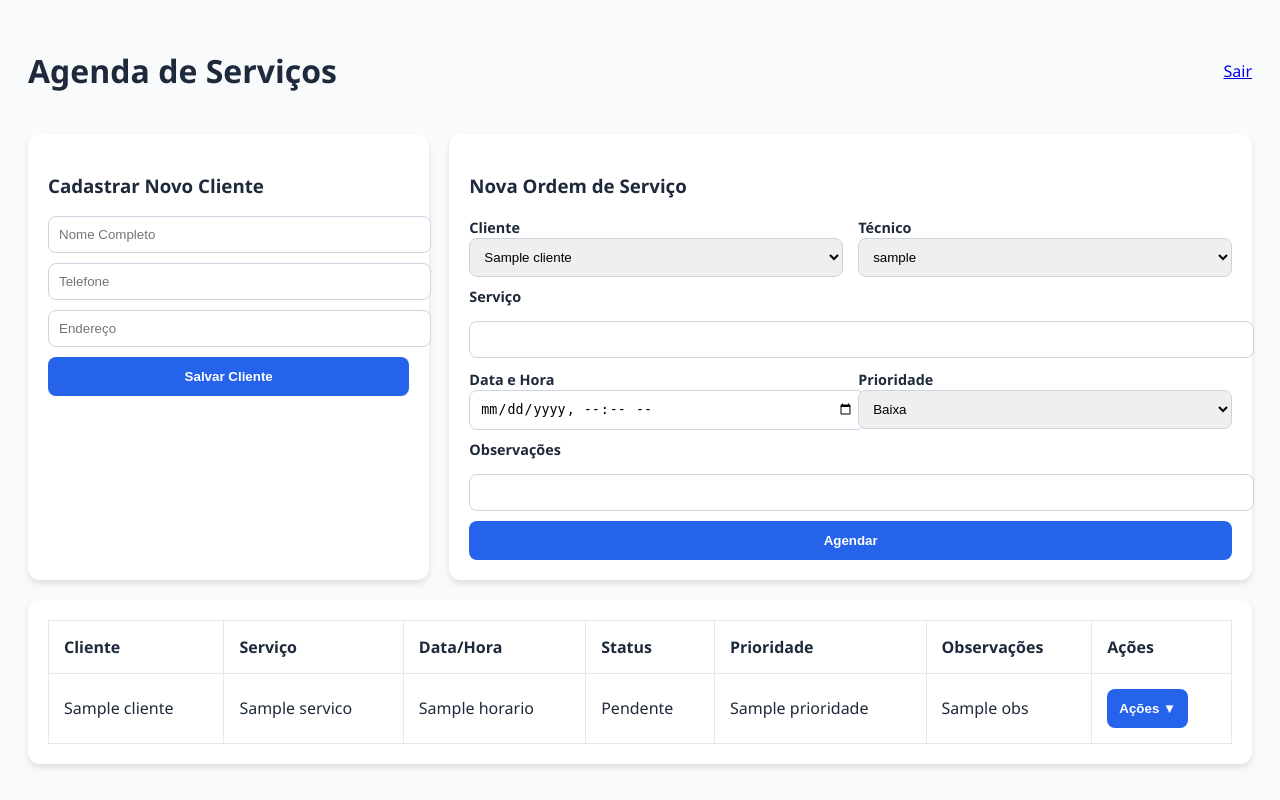
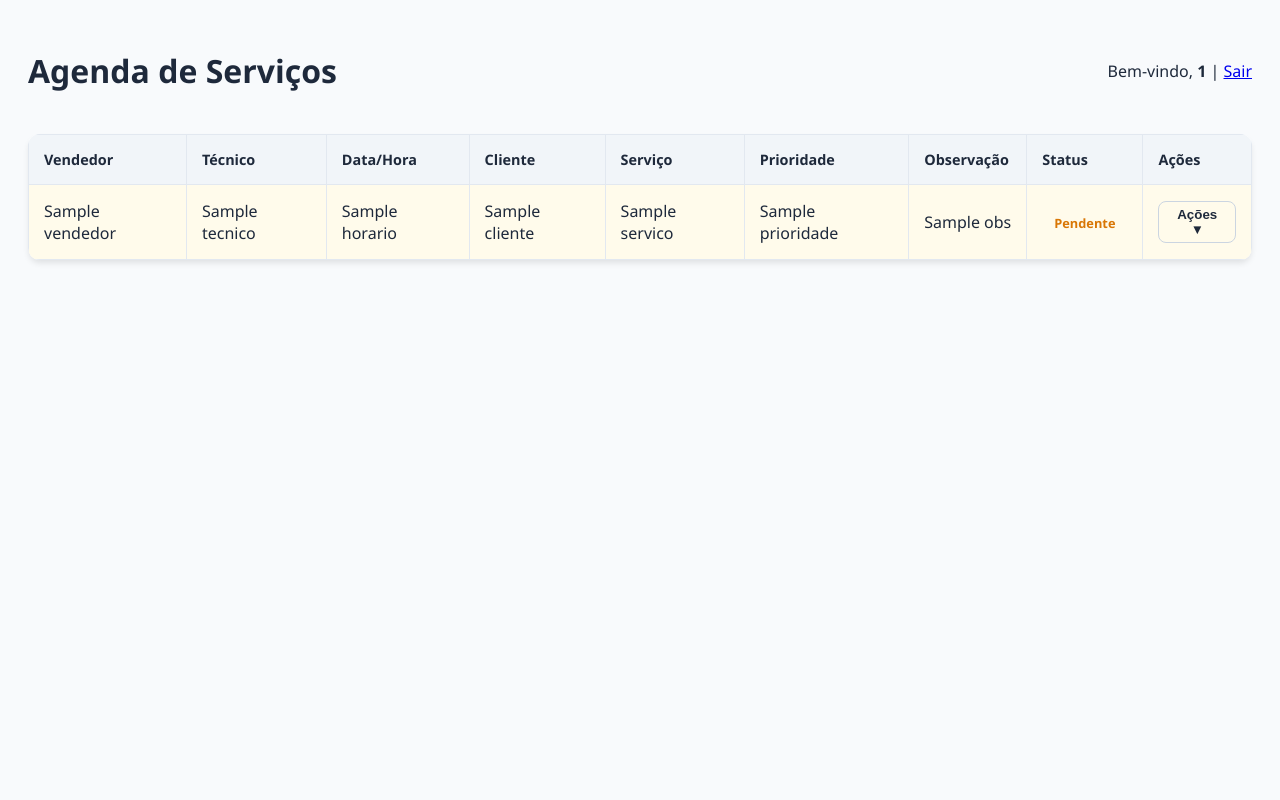
Before and after one commit to davidsonsuportelj-sys/agenda, a Flask app: template templates/index.html in a window 1280 px wide. Run offline with Flask 3, Linux system fonts and the light colour scheme; the visitor is signed in with stand-in values (Sample User, id 1); the template is opened without the code that fills it: most values are stand-ins (such as "Sample title", 1, 10 or a date in 2020).

Commit message:
Atualização de Site

```diff
--- a/app.py
+++ b/app.py
@@ -10,13 +10,12 @@ load_dotenv()
 app = Flask(__name__)
 app.secret_key = os.getenv("SECRET_KEY", "chave_secreta_padrao")
 
-# Configurações ZAPI
+# Configurações de API
 ZAPI_INSTANCE_ID = os.getenv("ZAPI_INSTANCE_ID")
 ZAPI_TOKEN = os.getenv("ZAPI_TOKEN")
-
-# Configuração Supabase
 url = os.getenv("SUPABASE_URL")
 key = os.getenv("SUPABASE_KEY")
+
 supabase = create_client(url, key)
 
 login_manager = LoginManager()
@@ -29,6 +28,7 @@ class User(UserMixin):
         self.role = role
 
 def registrar_log(os_id, acao):
+    """Registra histórico de alterações no Supabase."""
     try:
         supabase.table("logs_os").insert({
             "usuario": current_user.id,
@@ -59,7 +59,7 @@ def login():
 @app.route('/')
 @login_required
 def index():
-    # Consulta completa trazendo todos os dados e a relação com a tabela clientes
+    # Consulta completa para a tabela de agendamentos
     query = supabase.table("agendamentos").select("*, clientes(nome)")
 
     if current_user.role == 'tecnico':
@@ -67,17 +67,16 @@ def index():
     elif current_user.role == 'vendedor':
         query = query.eq("vendedor", current_user.id)
 
-    agenda = query.execute().data
+    agenda = query.order("id", desc=True).execute().data
     clientes = supabase.table("clientes").select("*").execute().data
     tecnicos = supabase.table("usuarios").select("username").eq("role", "tecnico").execute().data
-    vendedores = supabase.table("usuarios").select("username").eq("role", "vendedor").execute().data
 
     return render_template('index.html',
                            agenda=agenda,
                            clientes=clientes,
                            tecnicos=tecnicos,
-                           vendedores=vendedores,
-                           role=current_user.role)
+                           role=current_user.role,
+                           user=current_user)
 
 @app.route('/cadastrar_cliente', methods=['POST'])
 @login_required
@@ -99,9 +98,9 @@ def agendar():
             "servico": request.form.get('servico'),
             "horario": request.form.get('horario'),
             "tecnico": request.form.get('tecnico'),
-            "vendedor": request.form.get('vendedor') if current_user.role == 'admin' else current_user.id,
             "prioridade": request.form.get('prioridade'),
             "obs": request.form.get('obs'),
+            "vendedor": current_user.id,
             "status": "Pendente"
         }).execute()
         if res.data:
@@ -121,14 +120,14 @@ def reagendar(id):
 @login_required
 def mudar_status(id, novo_status):
     supabase.table("agendamentos").update({"status": novo_status}).eq("id", id).execute()
-    registrar_log(id, f"Alterou status para {novo_status}")
+    registrar_log(id, f"Mudou status para {novo_status}")
     return redirect(url_for('index'))
 
 @app.route('/cancelar/<id>')
 @login_required
 def cancelar(id):
     supabase.table("agendamentos").update({"status": "Cancelado"}).eq("id", id).execute()
-    registrar_log(id, "Cancelou a OS")
+    registrar_log(id, "Cancelou OS")
     return redirect(url_for('index'))
 
 @app.route('/logout')
--- a/templates/index.html
+++ b/templates/index.html
@@ -6,98 +6,90 @@
     <title>Agenda de Serviços</title>
     <style>
         :root { --primary: #2563eb; --bg: #f8fafc; --text: #1e293b; --white: #ffffff; }
-        body { font-family: 'Segoe UI', sans-serif; background: var(--bg); color: var(--text); padding: 20px; }
+        body { font-family: 'Segoe UI', Tahoma, sans-serif; background: var(--bg); color: var(--text); padding: 20px; }
         .header { display: flex; justify-content: space-between; align-items: center; margin-bottom: 20px; }
-        .card { background: var(--white); padding: 20px; border-radius: 12px; box-shadow: 0 4px 6px rgba(0,0,0,0.1); margin-bottom: 20px; }
-        .grid { display: grid; grid-template-columns: 1fr 2fr; gap: 20px; }
-        form { display: flex; flex-direction: column; gap: 10px; }
-        .form-row { display: grid; grid-template-columns: 1fr 1fr; gap: 15px; }
-        label { font-weight: bold; font-size: 0.9rem; margin-bottom: 5px; }
-        input, select { padding: 10px; border: 1px solid #cbd5e1; border-radius: 8px; width: 100%; }
-        button { background: var(--primary); color: white; border: none; padding: 12px; border-radius: 8px; cursor: pointer; font-weight: bold; }
-        .table-container { background: var(--white); border-radius: 12px; padding: 20px; box-shadow: 0 4px 6px rgba(0,0,0,0.1); }
-        table { width: 100%; border-collapse: collapse; }
-        th, td { padding: 15px; border: 1px solid #e2e8f0; text-align: left; }
+        .card { background: var(--white); padding: 20px; border-radius: 12px; box-shadow: 0 4px 6px -1px rgba(0,0,0,0.1); margin-bottom: 20px; }
+        form { display: flex; flex-wrap: wrap; gap: 15px; align-items: flex-end; }
+        .field-wrapper { flex: 1; min-width: 140px; }
+        label { font-size: 0.85rem; font-weight: 600; margin-bottom: 5px; display: block; color: #475569; }
+        input, select { width: 100%; padding: 10px; border: 1px solid #cbd5e1; border-radius: 8px; box-sizing: border-box; }
+        button { background: var(--primary); color: white; border: none; padding: 10px 20px; border-radius: 8px; cursor: pointer; font-weight: bold; height: 42px; }
+        .table-responsive { overflow-x: auto; background: var(--white); border-radius: 12px; box-shadow: 0 4px 6px -1px rgba(0,0,0,0.1); }
+        table { width: 100%; border-collapse: collapse; min-width: 900px; border: 1px solid #e2e8f0; }
+        th { background: #f1f5f9; padding: 15px; text-align: left; font-size: 0.9rem; border: 1px solid #e2e8f0; }
+        td { padding: 15px; border: 1px solid #e2e8f0; }
+        .row-pendente { background-color: #fffbeb; }
+        .row-concluido { background-color: #f0fdf4; }
+        .row-cancelado { background-color: #fef2f2; }
+        .row-reagendado { background-color: #dbeafe !important; }
+        .status-badge { padding: 6px 12px; border-radius: 20px; font-weight: 600; font-size: 0.8rem; }
+        .text-pendente { color: #d97706; }
+        .text-concluido { color: #16a34a; }
+        .text-cancelado { color: #dc2626; }
+        .text-reagendado { color: #1e40af; font-weight: bold; }
+        .obs-cell { max-width: 150px; overflow: hidden; text-overflow: ellipsis; white-space: nowrap; cursor: help; }
         .dropup { position: relative; display: inline-block; }
-        .dropup-content { display: none; position: absolute; bottom: 100%; right: 0; background: white; border: 1px solid #cbd5e1; padding: 15px; z-index: 999; min-width: 220px; box-shadow: 0 10px 15px rgba(0,0,0,0.1); border-radius: 8px; }
+        .dropup-content { display: none; position: absolute; bottom: 100%; right: 0; background: white; border: 1px solid #cbd5e1; border-radius: 8px; box-shadow: 0 10px 15px rgba(0,0,0,0.1); z-index: 100; min-width: 180px; padding: 10px; }
         .dropup:hover .dropup-content { display: block; }
+        .dropup-content a { padding: 8px; display: block; text-decoration: none; color: var(--text); }
+        .dropup-content a:hover { background: #f8fafc; }
+        .dropup-content form { border-top: 1px solid #e2e8f0; margin-top: 5px; padding-top: 5px; }
     </style>
 </head>
 <body>
+
     <div class="header">
         <h1>Agenda de Serviços</h1>
-        <a href="{{ url_for('logout') }}">Sair</a>
+        <div>Bem-vindo, <strong>{{ current_user.id }}</strong> | <a href="{{ url_for('logout') }}">Sair</a></div>
     </div>
 
-    <div class="grid">
-        <div class="card">
-            <h3>Cadastrar Novo Cliente</h3>
-            <form action="{{ url_for('cadastrar_cliente') }}" method="POST">
-                <input type="text" name="nome" placeholder="Nome Completo" required>
-                <input type="tel" name="telefone" placeholder="Telefone">
-                <input type="text" name="endereco" placeholder="Endereço">
-                <button type="submit">Salvar Cliente</button>
-            </form>
-        </div>
-
+    {% if role in ['admin', 'vendedor'] %}
     <div class="card">
         <h3>Nova Ordem de Serviço</h3>
         <form action="{{ url_for('agendar') }}" method="POST">
-                <div class="form-row">
-                    <div>
-                        <label>Cliente</label>
+            <div class="field-wrapper"><label>Cliente</label>
                 <select name="cliente_id" required>
                     {% for c in clientes %}<option value="{{ c.id }}">{{ c.nome }}</option>{% endfor %}
                 </select>
             </div>
-                    <div>
-                        <label>Técnico</label>
-                        <select name="tecnico">
-                            {% for t in tecnicos %}<option value="{{ t.username }}">{{ t.username }}</option>{% endfor %}
-                        </select>
-                    </div>
-                </div>
-                <label>Serviço</label>
-                <input type="text" name="servico" required>
-                <div class="form-row">
-                    <div>
-                        <label>Data e Hora</label>
-                        <input type="datetime-local" name="horario" required>
-                    </div>
-                    <div>
-                        <label>Prioridade</label>
-                        <select name="prioridade"><option>Baixa</option><option>Média</option><option>Alta</option></select>
-                    </div>
-                </div>
-                <label>Observações</label>
-                <input type="text" name="obs">
+            <div class="field-wrapper"><label>Serviço</label><input type="text" name="servico" required></div>
+            <div class="field-wrapper"><label>Data/Hora</label><input type="datetime-local" name="horario" required></div>
+            <div class="field-wrapper"><label>Prioridade</label><select name="prioridade"><option>Baixa</option><option>Média</option><option>Alta</option></select></div>
+            <div class="field-wrapper"><label>Observação</label><input type="text" name="obs"></div>
+            <div class="field-wrapper"><label>Técnico</label><select name="tecnico">{% for t in tecnicos %}<option value="{{ t.username }}">{{ t.username }}</option>{% endfor %}</select></div>
+            {% if role == 'admin' %}
+            <div class="field-wrapper"><label>Vendedor</label><select name="vendedor">{% for v in vendedores %}<option value="{{ v.username }}">{{ v.username }}</option>{% endfor %}</select></div>
+            {% endif %}
             <button type="submit">Agendar</button>
         </form>
     </div>
-    </div>
+    {% endif %}
 
-    <div class="table-container">
+    <div class="table-responsive">
         <table>
-            <tr><th>Cliente</th><th>Serviço</th><th>Data/Hora</th><th>Status</th><th>Prioridade</th><th>Observações</th><th>Ações</th></tr>
+            <tr><th>Vendedor</th><th>Técnico</th><th>Data/Hora</th><th>Cliente</th><th>Serviço</th><th>Prioridade</th><th>Observação</th><th>Status</th><th>Ações</th></tr>
             {% for item in agenda %}
-            <tr>
+            <tr class="{% if item.status == 'Pendente' %}row-pendente{% elif item.status == 'Concluído' %}row-concluido{% elif item.status == 'Cancelado' %}row-cancelado{% elif item.status == 'Reagendado' %}row-reagendado{% endif %}">
+                <td>{{ item.vendedor }}</td>
+                <td>{{ item.tecnico }}</td>
+                <td>{{ item.horario }}</td>
                 <td>{{ item.clientes.nome if item.clientes else 'N/A' }}</td>
                 <td>{{ item.servico }}</td>
-                <td>{{ item.horario }}</td>
-                <td>{{ item.status }}</td>
                 <td>{{ item.prioridade }}</td>
-                <td>{{ item.obs }}</td>
+                <td class="obs-cell" title="{{ item.obs }}">{{ item.obs }}</td>
+                <td><span class="status-badge {% if item.status == 'Pendente' %}text-pendente{% elif item.status == 'Concluído' %}text-concluido{% elif item.status == 'Cancelado' %}text-cancelado{% elif item.status == 'Reagendado' %}text-reagendado{% endif %}">{{ item.status }}</span></td>
                 <td>
-                    {% if item.status not in ['Concluído', 'Cancelado'] %}
-                    <div class="dropup">
-                        <button>Ações ▼</button>
+                    {% if item.status != 'Concluído' and item.status != 'Cancelado' %}
+                    <div class="dropup"><button style="background: none; border: 1px solid #cbd5e1; color: var(--text); padding: 5px 10px; cursor: pointer;">Ações ▼</button>
                         <div class="dropup-content">
                             <a href="{{ url_for('mudar_status', id=item.id, novo_status='Concluído') }}">Finalizar</a>
+                            {% if role != 'tecnico' %}
                                 <a href="{{ url_for('cancelar', id=item.id) }}">Cancelar</a>
-                            <form action="{{ url_for('reagendar', id=item.id) }}" method="POST" style="margin-top:10px;">
-                                <input type="datetime-local" name="nova_data" required style="width:100%; margin-bottom:5px;">
-                                <button type="submit">Reagendar</button>
+                                <form action="{{ url_for('reagendar', id=item.id) }}" method="POST">
+                                    <input type="datetime-local" name="nova_data" required style="width: 100%; margin-bottom: 5px; font-size: 0.8rem;">
+                                    <button type="submit" style="width: 100%; height: 30px; font-size: 0.8rem;">Reagendar</button>
                                 </form>
+                            {% endif %}
                         </div>
                     </div>
                     {% endif %}
```
Lines whose indentation alone changed are shown as unchanged.
